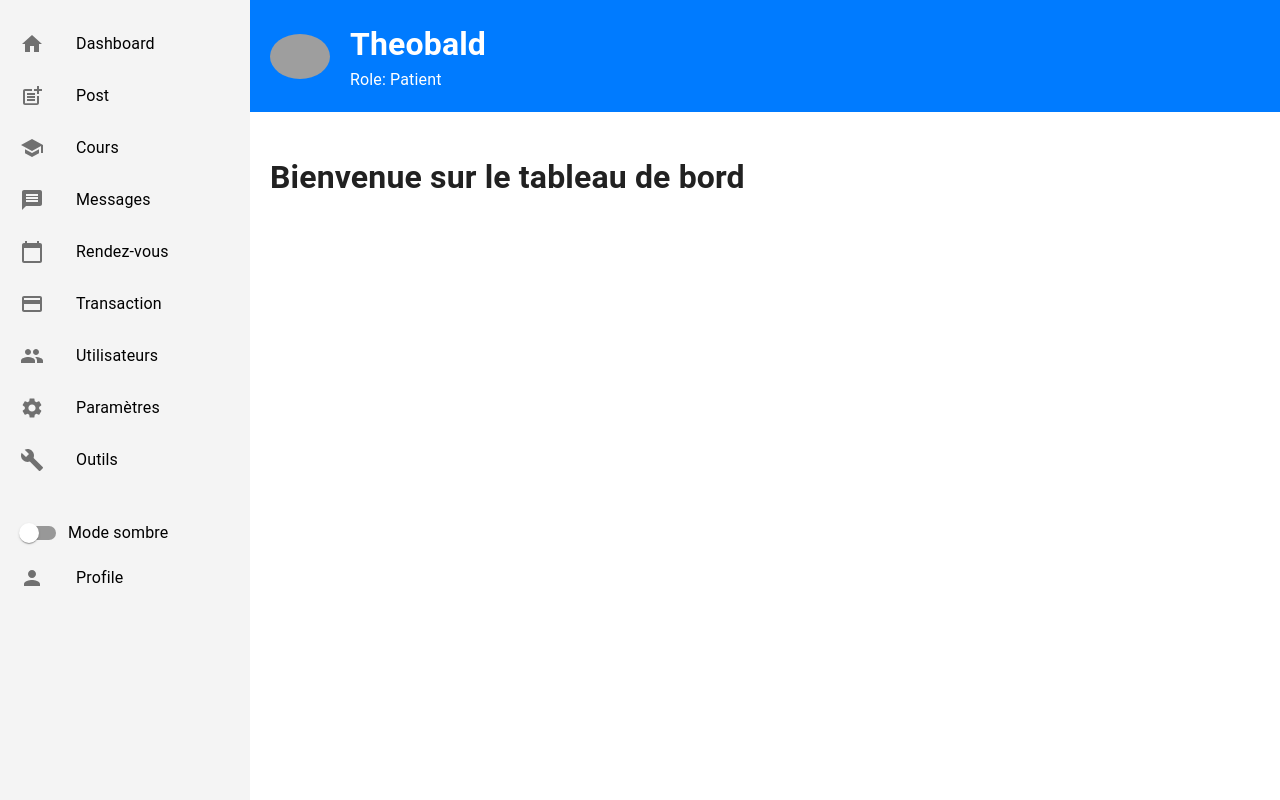
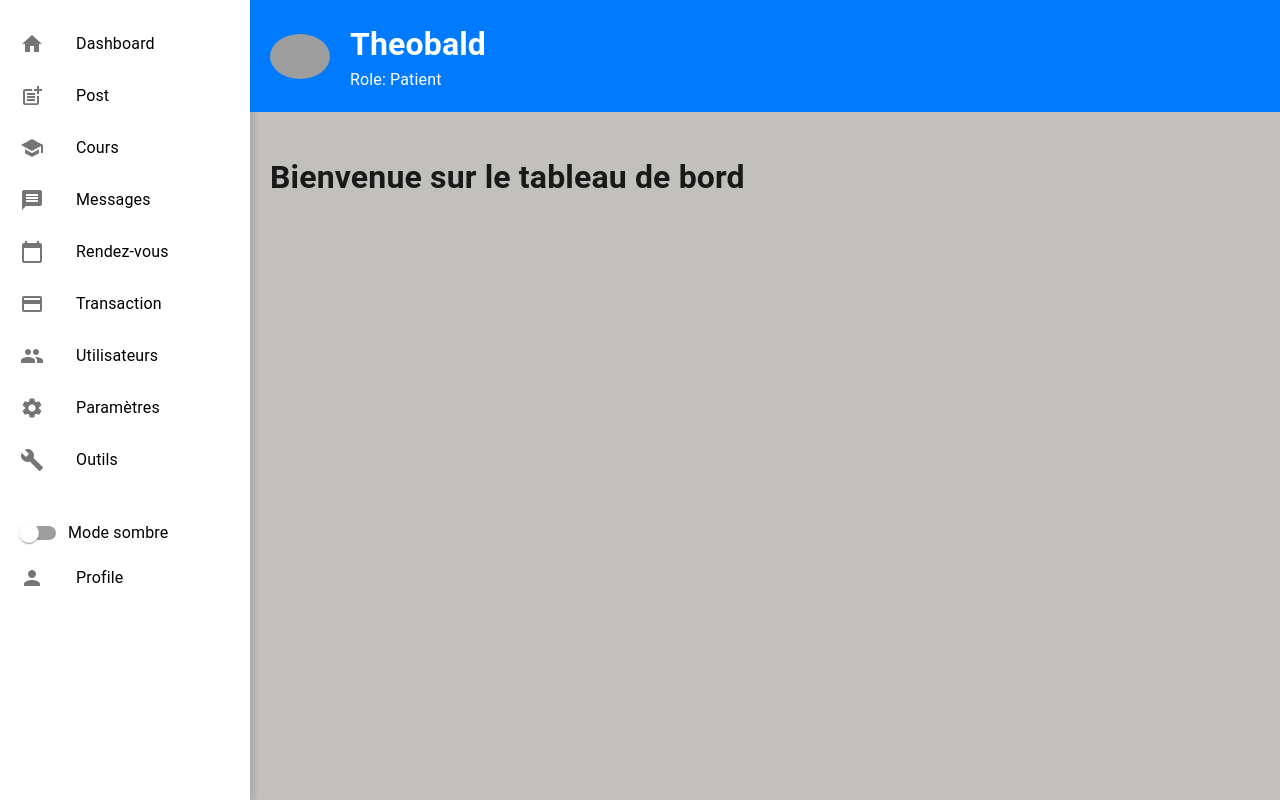
Before and after one commit to MathissGit/interface_gestion_app, a React (Create React App) app: page / in a window 1280 px wide. Built offline with nearby package versions, Linux system fonts and the light colour scheme; grey boxes are pictures that could not be loaded.

Commit message:
dark mode opti

```diff
--- a/src/components/App.js
+++ b/src/components/App.js
@@ -23,11 +23,13 @@ const App = () => {
         setDarkMode(!darkMode);
     };
 
+    const backgroundColor = darkMode ? '#41403f' : '#c1c0bd';
+
     return (
         <ThemeProvider theme={theme}>
             <CssBaseline />
             <Router>
-                <div style={{ display: 'flex' }}>
+                <div style={{ display: 'flex', backgroundColor }}>
                     <Sidebar toggleDarkMode={toggleDarkMode} darkMode={darkMode} />
                     <div style={{ flexGrow: 1 }}>
                         <Header />
--- a/src/styles/App.css
+++ b/src/styles/App.css
@@ -12,22 +12,26 @@ body {
   height: 100vh;
   background-color: var(--sidebar-bg-color);
   color: var(--sidebar-text-color);
+  box-shadow: var(--sidebar-box-shadow); /* Add this line for the shadow */
 }
 
 /* Variables for light mode */
 :root {
   --bg-color: #ffffff;
   --text-color: #000000;
-  --sidebar-bg-color: #f4f4f4;
+  --sidebar-bg-color: #ffffff;
   --sidebar-text-color: #000000;
+  --sidebar-box-shadow: 5px 0 5px rgba(0, 0, 0, 0.1);
 }
 
 /* Variables for dark mode */
 body[data-theme='dark'] {
   --bg-color: #121212;
-  --text-color: #ffffff;
-  --sidebar-bg-color: #333333;
+  --text-color: #eff2f4;
+  --sidebar-bg-color: #031c30;
   --sidebar-text-color: #ffffff;
+  --sidebar-box-shadow: 2px 0 5px rgba(0, 0, 0, 0.5);
+
 }
 
 .App {
```
